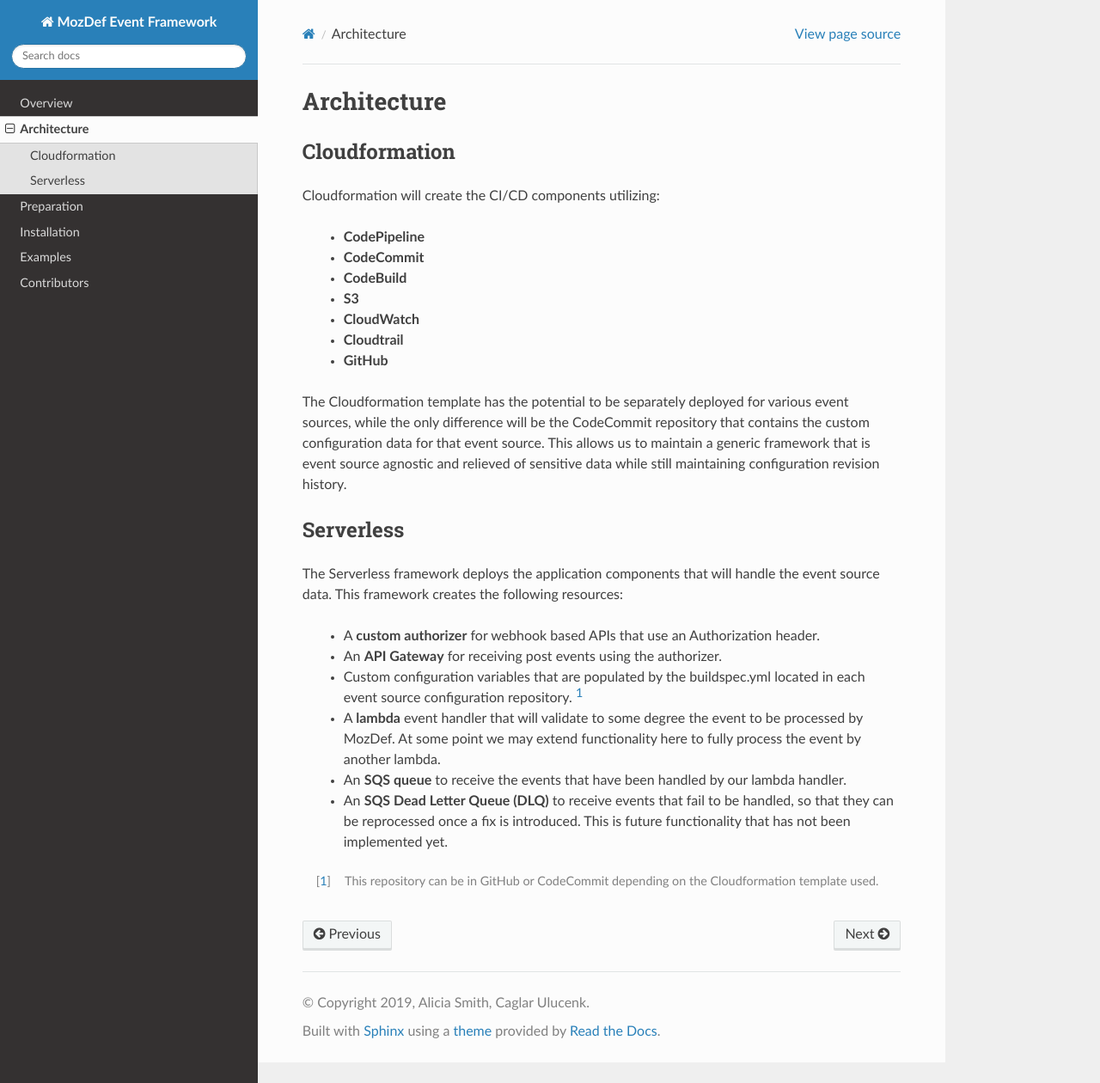
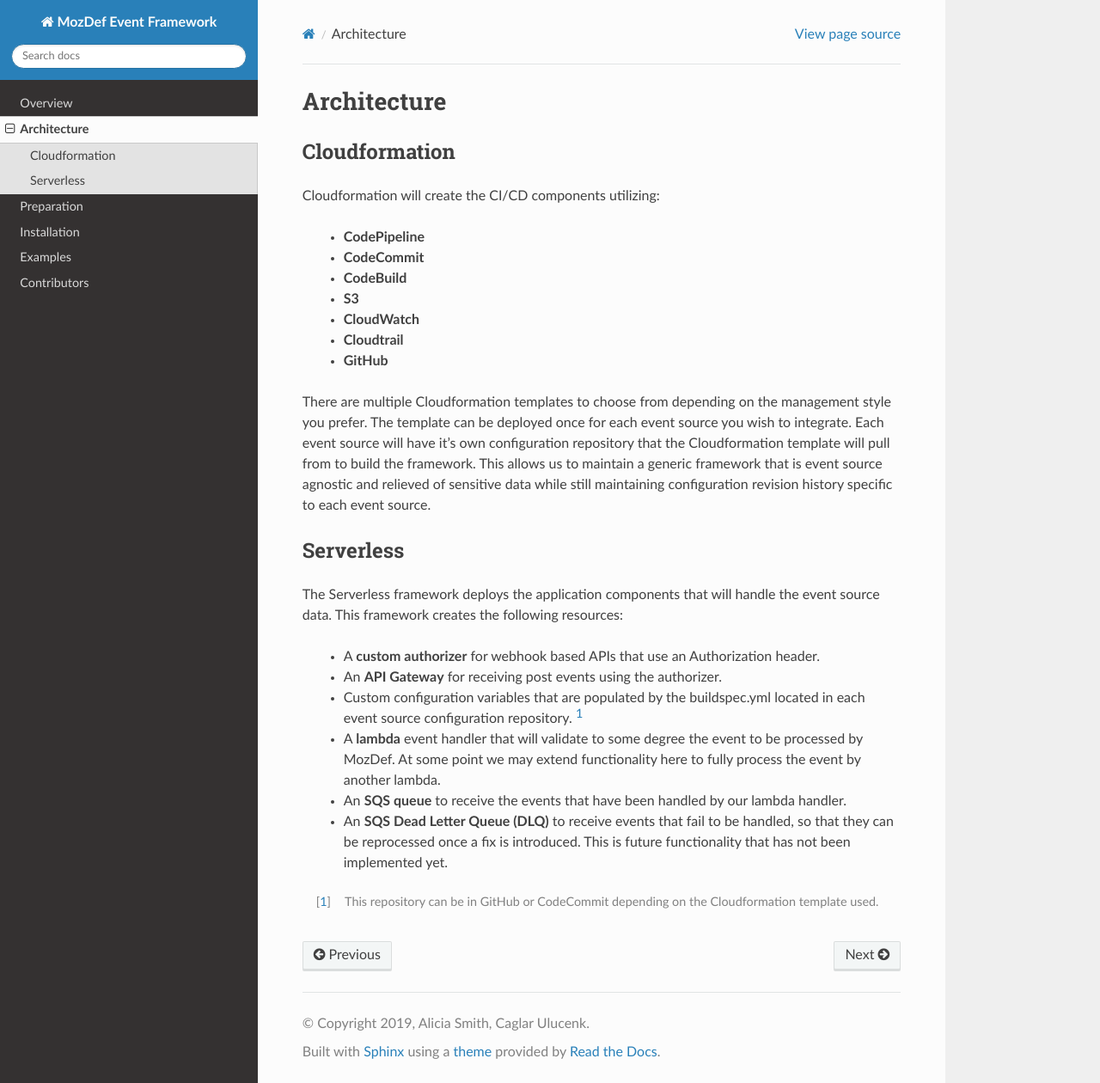
Before and after one commit to mozilla/mozdef-event-framework, a Sphinx documentation site: the page built from docs/source/architecture.rst, in a window 1280 px wide and 1260 px high. Shown: the whole window at 86% size. Built offline with Sphinx 7.4.7 and the Read the Docs theme 2.0.0, drawn with Linux system fonts in a browser that asks for light colours; pages that are not in the unit, such as notebooks, are missing from menus.

Commit message:
revising cloudformation section to be more precise

```diff
--- a/docs/source/architecture.rst
+++ b/docs/source/architecture.rst
@@ -14,8 +14,9 @@
     * **Cloudtrail**
     * **GitHub**
 
-The Cloudformation template has the potential to be separately deployed for various event sources, while the only difference will be the CodeCommit repository that contains the custom configuration data for that event source.
-This allows us to maintain a generic framework that is event source agnostic and relieved of sensitive data while still maintaining configuration revision history.
+There are multiple Cloudformation templates to choose from depending on the management style you prefer. The template can be deployed once for each event source you wish to integrate.
+Each event source will have it's own configuration repository that the Cloudformation template will pull from to build the framework.
+This allows us to maintain a generic framework that is event source agnostic and relieved of sensitive data while still maintaining configuration revision history specific to each event source.
 
 Serverless
 ----------
```
